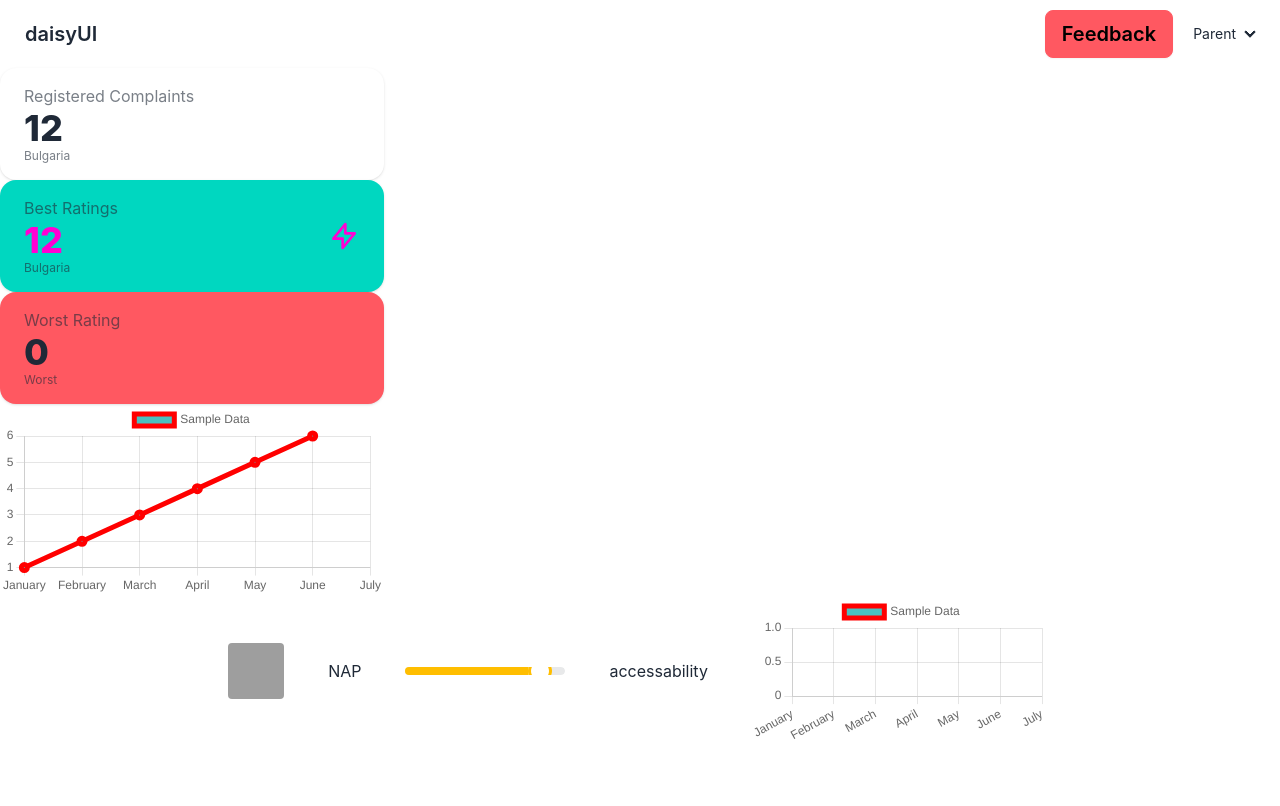
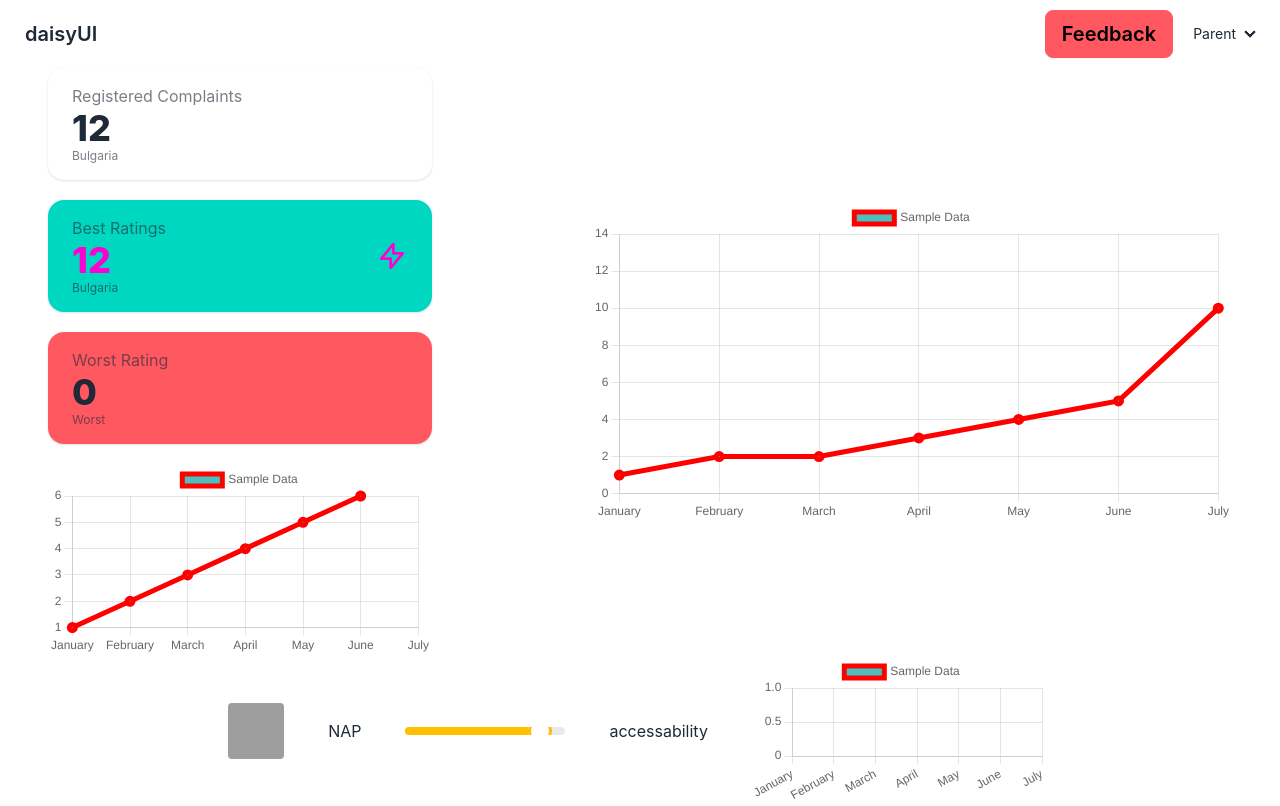
Before and after one commit to NikolayLazarov/HackTUES10, a React (Create React App) app in the folder front-end/: page / in a window 1280 px wide. Built offline with nearby package versions, Linux system fonts and the light colour scheme; grey boxes are pictures that could not be loaded.

Commit message:
Ready design for statistics

```diff
--- /dev/null
+++ b/front-end/src/components/Statistics/InstitutionsAvarageStatistics.jsx
@@ -0,0 +1,12 @@
+import React from 'react'
+import GraphicEmelement from '../GraphicsElement/GraphicEmelement'
+
+const InstitutionsAvarageStatistics = ({values}) => {
+  return (
+        <>
+            <GraphicEmelement numberValues={values} labelsValues={[]} />
+        </>
+    )
+}
+
+export default InstitutionsAvarageStatistics
--- a/front-end/src/pages/LandingPage.jsx
+++ b/front-end/src/pages/LandingPage.jsx
@@ -6,18 +6,19 @@ import Institutions from '../components/Institutions/Institutions'
 // import MostComplaintsStatistic from '../components/Statistics/MostComplaintsStatistic'
 import WholeComplaintsComponent from '../components/Statistics/WholeComplaintsComponent'
 import BestRating from '../components/Statistics/BestRating'
+import InstitutionsAvarageStatistics from '../components/Statistics/InstitutionsAvarageStatistics'
 
 const LandingPage = () => {
-  const mostComp = "Nap"
   const mostCompNUm = 12
   return (
     <>
         <nav>
               <Navbar/>
         </nav>
-        <article className='flex flex-col w-96 '>
+        <article className='flex flex-row items-center justify-center space-x-40'>
+          <div className='container_best_statistics w-96 space-y-5'>
 
-          <div>
+              <div className='space-y-5' >
               <section className=' flex flex-col '>
                     <WholeComplaintsComponent  institutionName={"Bulgaria"} complainsNumber={mostCompNUm}/>
                   </section>
@@ -32,15 +33,20 @@ const LandingPage = () => {
               </div>
 
               <div>
-            <section className=' flex flex-col'>
+                <section className=' flex flex-col basis-1/4'>
                         <BestRating institutionName={"BestRating"} values={[1,2,3,4,5,6]}/>
                     </section>
               </div>
 
+          </div>
+
+            <div className='container_avarage_statistic basis-1/2 '>
+              <InstitutionsAvarageStatistics institutionName={"Bulgaria"} values={[1,2,2,3,4,5,10,13]}/>
+            </div>
 
         </article>
 
-        <main className='institutions'>
+        <main className='institutions '>
             <Institutions />
         </main>
     </>
```
Lines whose indentation alone changed are shown as unchanged.
